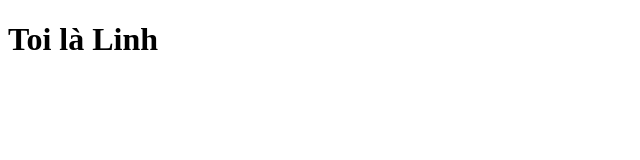
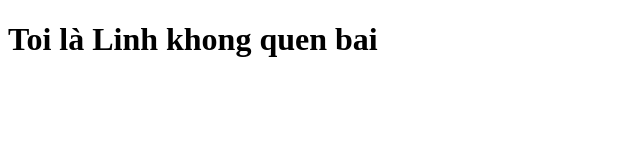
Before and after one commit to worldinmy/c4ejs155, a plain HTML site: page index.html in a window 1280 px wide. Shown: the whole page, without its empty margins (0-640 px from the left). Drawn offline with Linux system fonts and the light colour scheme.

Commit message:
Update index.html

```diff
--- a/index.html
+++ b/index.html
@@ -6,6 +6,6 @@
     <title>Document</title>
 </head>
 <body>
-    <h1> Toi là Linh </h1>
+    <h1> Toi là Linh khong quen bai </h1>
 </body>
 </html>
```
